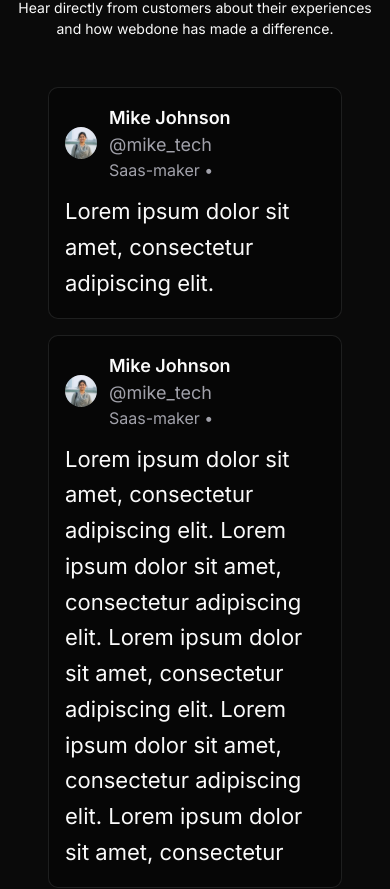
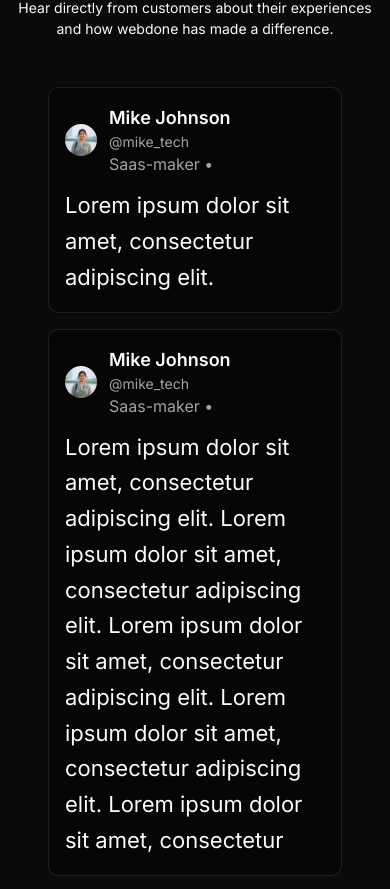
Before and after one commit to Roshen-Perera/ceylon-developers-portfolio, a Next.js app: page / in a window 390 px wide. Shown: the part 6578-7467 px from the top of the page. Built offline with nearby package versions, Linux system fonts and the light colour scheme.

Commit message:
Refactor Reviews component to adjust handle text size for better responsiveness

```diff
--- a/components/reviews.tsx
+++ b/components/reviews.tsx
@@ -129,7 +129,7 @@ export default function Reviews() {
                             {post.name}
                           </H5>
                         </div>
-                        <div className="flex items-center gap-2 text-[18px] text-[#A1A1AA]">
+                        <div className="flex items-center gap-2 text-[14px] sm:text-[16px] lg:text-[18px] text-[#A1A1AA]">
                           <span>{post.handle}</span>
                         </div>
                         <div className="flex items-center gap-2 text-[16px] text-[#A1A1AA]">
```
